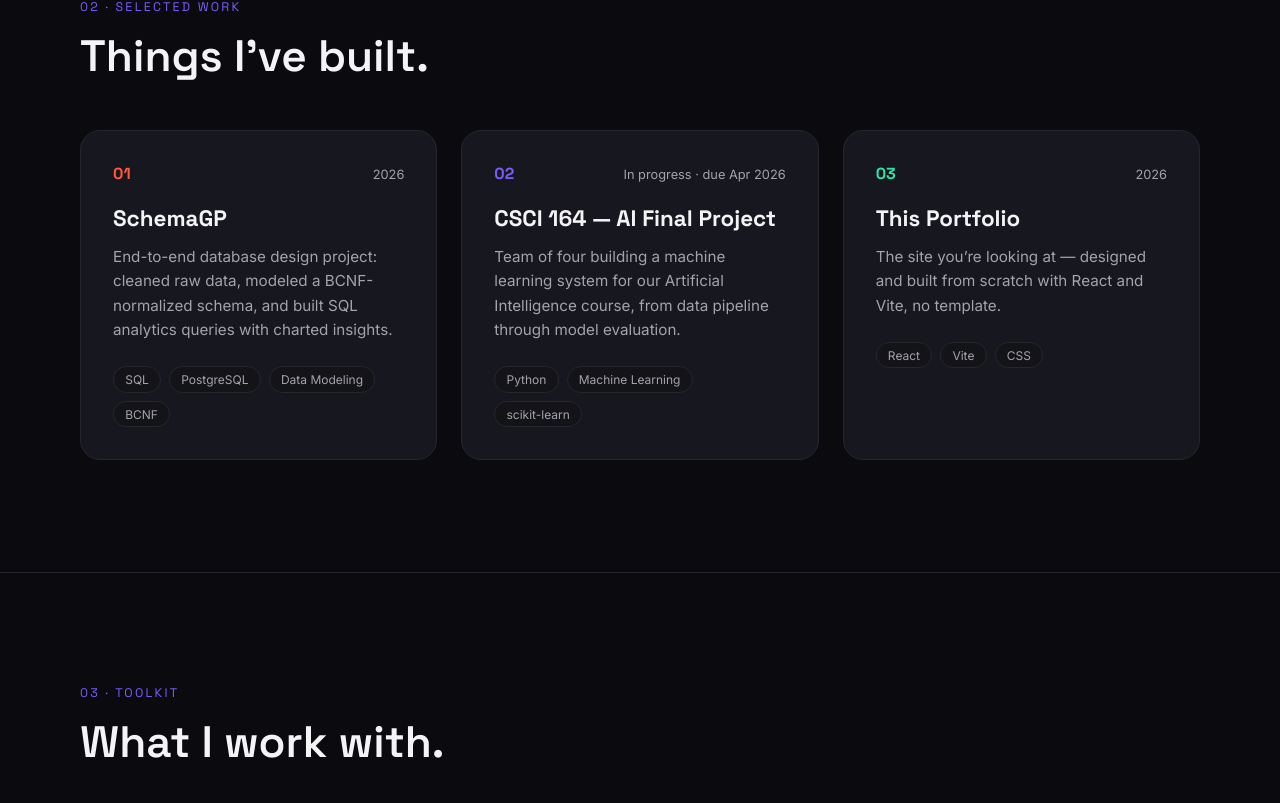
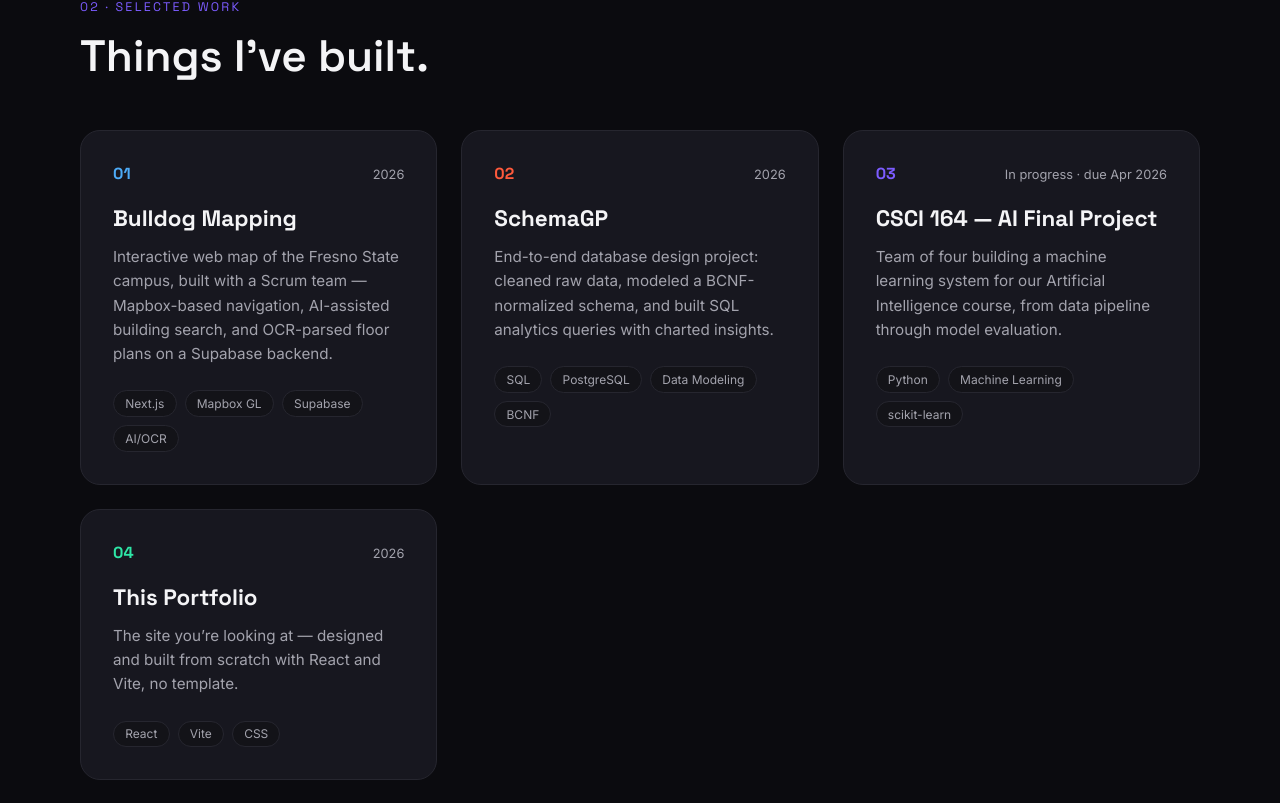
Before and after one commit to malaviatanay/Portfolio, a React (Vite) app: page / in a window 1280 px wide. Shown: the part 1457-2260 px from the top of the page. Built offline with nearby package versions, Linux system fonts and the light colour scheme.

Commit message:
Add Bulldog Mapping project

```diff
--- a/src/App.jsx
+++ b/src/App.jsx
@@ -9,6 +9,15 @@ const NAV_LINKS = [
 ]
 
 const PROJECTS = [
+  {
+    title: 'Bulldog Mapping',
+    blurb:
+      'Interactive web map of the Fresno State campus, built with a Scrum team — Mapbox-based navigation, AI-assisted building search, and OCR-parsed floor plans on a Supabase backend.',
+    tags: ['Next.js', 'Mapbox GL', 'Supabase', 'AI/OCR'],
+    year: '2026',
+    href: 'https://github.com/malaviatanay/Bulldog-Mapping',
+    accent: 'var(--accent-4)',
+  },
   {
     title: 'SchemaGP',
     blurb:
--- a/src/index.css
+++ b/src/index.css
@@ -8,6 +8,7 @@
   --accent: #ff5a3c;
   --accent-2: #7c5cff;
   --accent-3: #2ee6a6;
+  --accent-4: #4dabf7;
   --font-display: 'Space Grotesk', 'Inter', system-ui, sans-serif;
   --font-body: 'Inter', system-ui, sans-serif;
   color-scheme: dark;
```
